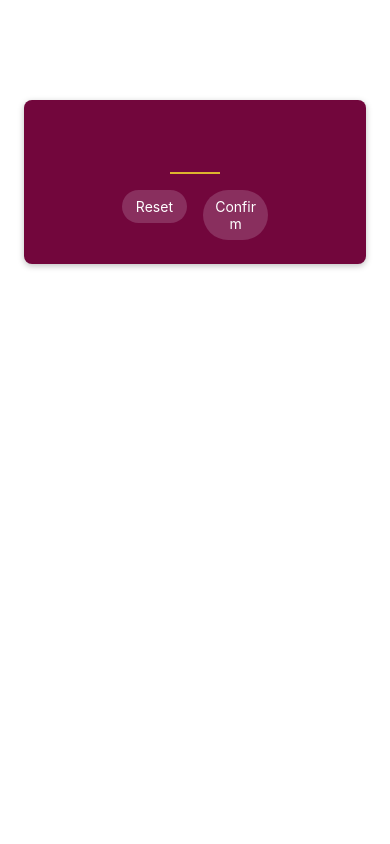
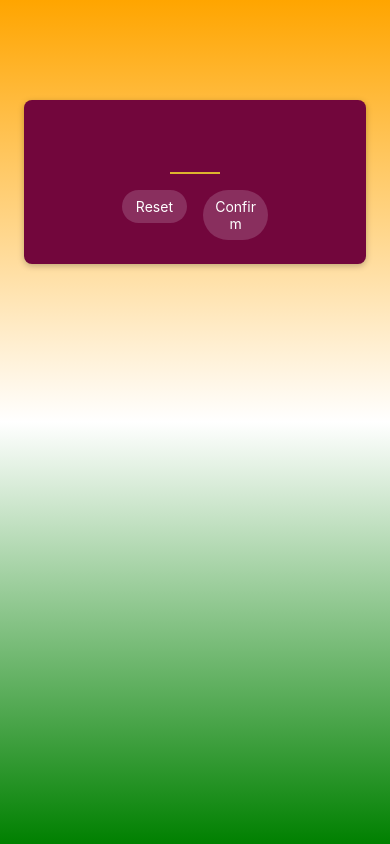
Before and after one commit to JustVibhor/GuessTheNumber, a React Native app: screen / in a window 390 px wide. Built offline with nearby package versions, Linux system fonts and the light colour scheme.

Commit message:
adding expo linear gradient

```diff
--- a/App.js
+++ b/App.js
@@ -1,8 +1,21 @@
-import { StyleSheet } from "react-native";
+import { StyleSheet, View } from "react-native";
 import StartGameScreen from "./screens/StartGameScreen";
+import { LinearGradient } from "expo-linear-gradient";
 
 export default function App() {
-  return <StartGameScreen />;
+  return (
+    <LinearGradient
+      style={styles.rootScreen}
+      colors={["orange", "white", "green"]}
+    >
+      <StartGameScreen />
+    </LinearGradient>
+  );
 }
 
-const styles = StyleSheet.create({});
+const styles = StyleSheet.create({
+  rootScreen: {
+    flex: 1,
+    backgroundColor: "#ddb52f",
+  },
+});
--- a/package.json
+++ b/package.json
@@ -13,7 +13,8 @@
     "expo-status-bar": "~1.4.4",
     "react": "18.2.0",
     "react-native": "0.71.8",
-    "react-native-linear-gradient": "^2.7.3"
+    "react-native-linear-gradient": "^2.7.3",
+    "expo-linear-gradient": "~12.1.2"
   },
   "devDependencies": {
     "@babel/core": "^7.20.0"
```
Also changed, not shown: 1 other file (tests, documents, lock files or other folders).
